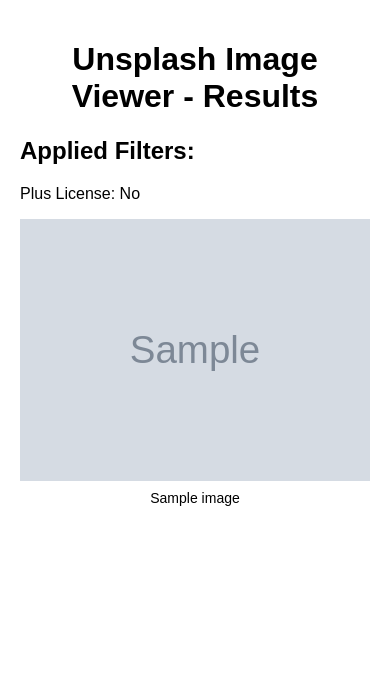
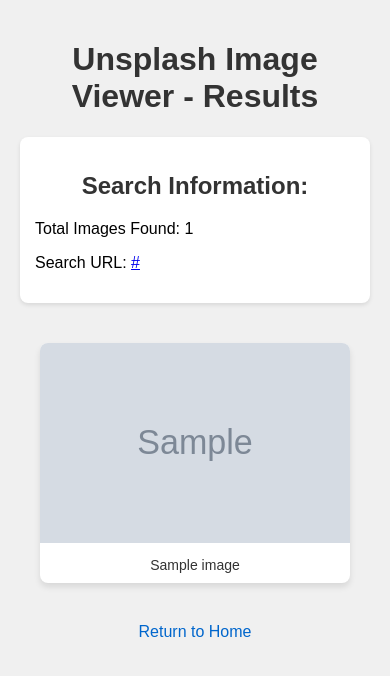
Before and after one commit to IanDuffy/UnsplashImageExtractor, a Flask app: template flask_app/templates/view_data.html in a window 390 px wide. Shown: the top 676 px of the page. Run offline with Flask 3, Linux system fonts and the light colour scheme; the template is opened without the code that fills it: most values are stand-ins (such as "Sample title", 1, 10 or a date in 2020); grey boxes marked "Sample" are stand-in pictures.

Commit message:
Agent query: Are the extracted images displayed in a responsive CSS grid on the view_data page? Is the layout visually appealing with proper spacing and hover effects?

```diff
--- a/flask_app/main.py
+++ b/flask_app/main.py
@@ -45,6 +45,18 @@
 
     return jsonify({"message": "Data received and saved successfully", "filename": filename})
 
+@app.route('/view_data/<filename>')
+def view_data(filename):
+    file_path = os.path.join(downloaded_files_path, filename)
+    if os.path.exists(file_path):
+        with open(file_path, 'r') as f:
+            data = json.load(f)
+        return render_template('view_data.html', data=data)
+    else:
+        # Get a list of available files
+        available_files = [f for f in os.listdir(downloaded_files_path) if f.endswith('.json')]
+        return render_template('file_not_found.html', filename=filename, available_files=available_files)
+
 @app.route('/status')
 def status():
     print("Status endpoint accessed")
--- a/flask_app/static/style.css
+++ b/flask_app/static/style.css
@@ -1,35 +1,71 @@
 body {
     font-family: Arial, sans-serif;
-    max-width: 800px;
+    max-width: 1200px;
     margin: 0 auto;
+    padding: 20px;
+    background-color: #f0f0f0;
+}
+
+h1, h2 {
+    text-align: center;
+    color: #333;
+}
+
+.info-section {
+    background-color: #fff;
+    border-radius: 8px;
+    padding: 15px;
+    margin-bottom: 20px;
+    box-shadow: 0 2px 4px rgba(0, 0, 0, 0.1);
+}
+
+.image-grid {
+    display: grid;
+    grid-template-columns: repeat(auto-fill, minmax(200px, 1fr));
+    gap: 20px;
     padding: 20px;
 }
 
-h1 {
-    text-align: center;
+.image-item {
+    background-color: white;
+    border-radius: 8px;
+    overflow: hidden;
+    box-shadow: 0 4px 6px rgba(0, 0, 0, 0.1);
+    transition: transform 0.3s ease;
 }
 
-form {
-    margin-bottom: 20px;
+.image-item:hover {
+    transform: translateY(-5px);
 }
 
-#imageGrid {
-    display: grid;
-    grid-template-columns: repeat(auto-fill, minmax(200px, 1fr));
-    gap: 20px;
+.image-item img {
+    width: 100%;
+    height: 200px;
+    object-fit: cover;
 }
 
-.image-container {
+.image-title {
+    padding: 10px;
+    margin: 0;
+    font-size: 14px;
     text-align: center;
-    cursor: pointer;
+    color: #333;
 }
 
-.image-container img {
-    max-width: 100%;
-    height: auto;
+.back-link {
+    display: block;
+    text-align: center;
+    margin-top: 20px;
+    color: #0066cc;
+    text-decoration: none;
 }
 
-.image-container p {
-    margin-top: 5px;
-    font-size: 14px;
+.back-link:hover {
+    text-decoration: underline;
 }
+
+@media (max-width: 600px) {
+    .image-grid {
+        grid-template-columns: repeat(auto-fill, minmax(150px, 1fr));
+    }
+}
--- a/flask_app/templates/view_data.html
+++ b/flask_app/templates/view_data.html
@@ -8,17 +8,21 @@
 </head>
 <body>
     <h1>Unsplash Image Viewer - Results</h1>
-    <div>
-        <h2>Applied Filters:</h2>
-        <p>Plus License: {{ 'Yes' if data.filters.plus_license else 'No' }}</p>
+    <div class="info-section">
+        <h2>Search Information:</h2>
+        <p>Total Images Found: {{ data.imageCount }}</p>
+        <p>Search URL: <a href="{{ data.url }}" target="_blank">{{ data.url }}</a></p>
     </div>
-    <div id="imageGrid">
+    <div class="image-grid">
         {% for image in data.images %}
-        <div class="image-container">
-            <img src="{{ image.thumbnailUrl }}" alt="{{ image.title }}">
-            <p>{{ image.title }}</p>
+        <div class="image-item">
+            <a href="{{ image.imageUrl }}" target="_blank">
+                <img src="{{ image.thumbnailUrl }}" alt="{{ image.title }}">
+            </a>
+            <p class="image-title">{{ image.title }}</p>
         </div>
         {% endfor %}
     </div>
+    <p><a href="{{ url_for('index') }}" class="back-link">Return to Home</a></p>
 </body>
 </html>
```
Also changed, not shown: flask_app/templates/file_not_found.html (added, +26 -0 lines).
